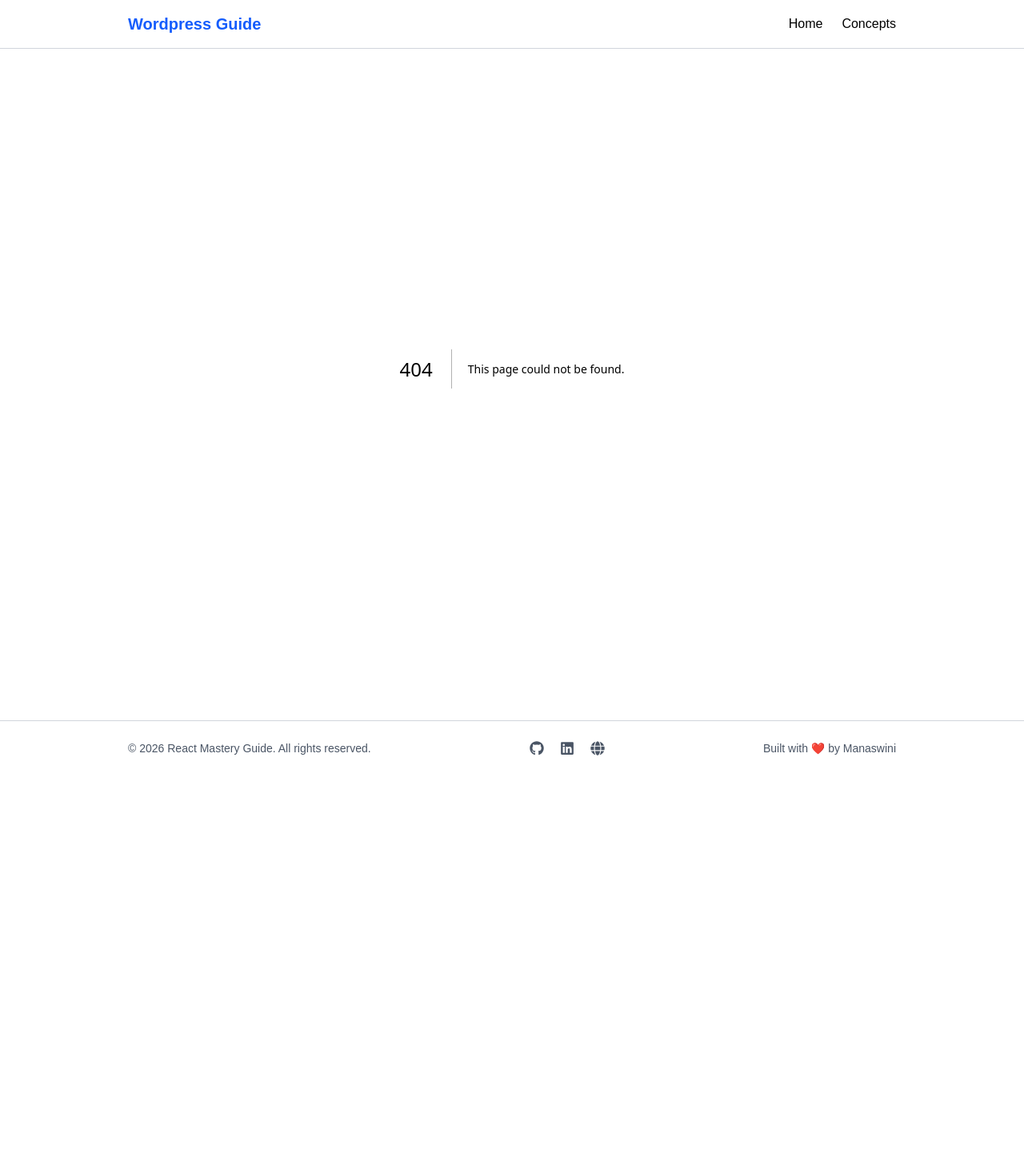
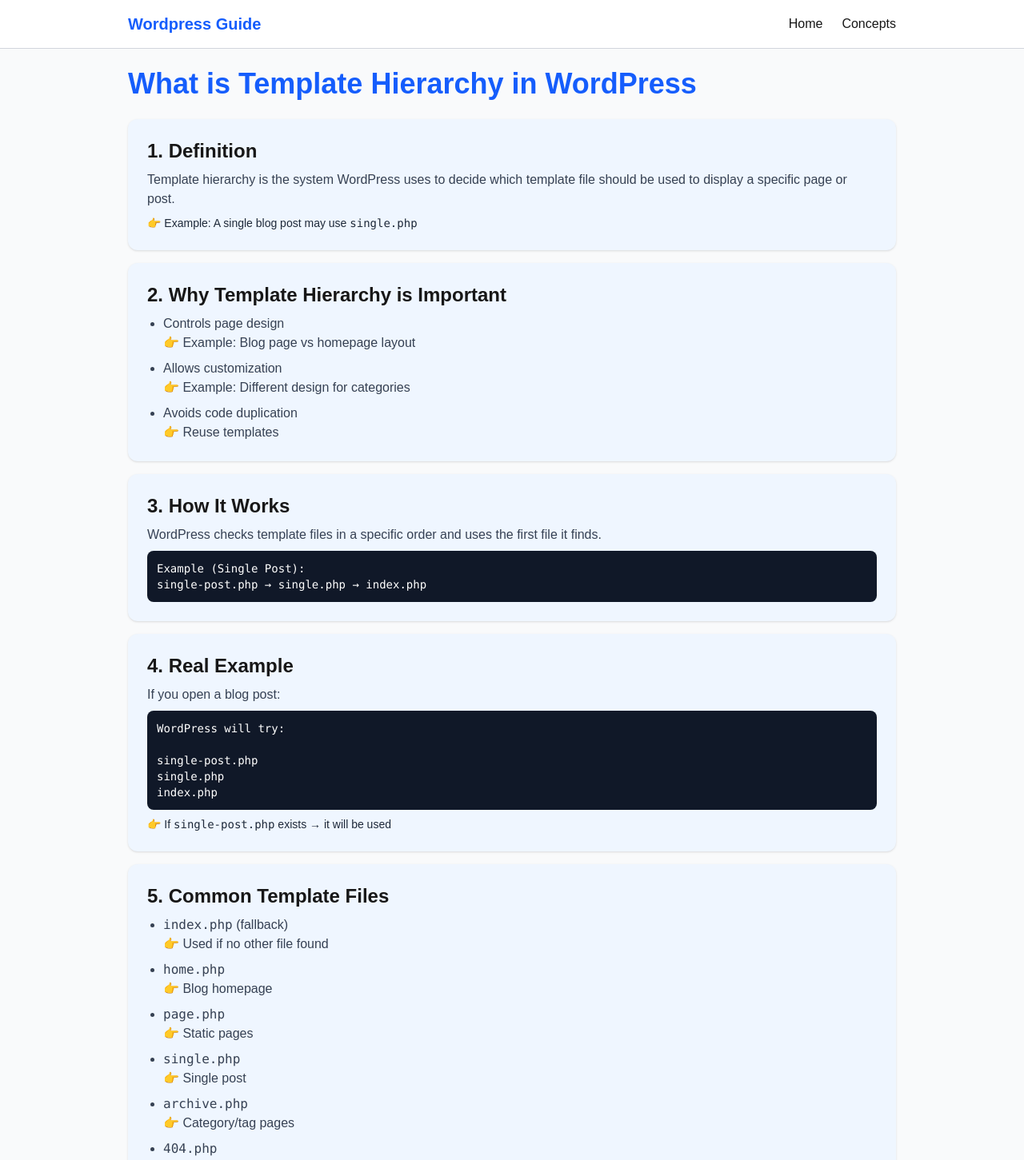
Before and after one commit to Monisasmal/WordPress-Concepts, a Next.js app: page /concepts/WhatIsTemplateHierarchy in a window 1280 px wide. Before the commit this address had no page. Shown: the top 1451 px of the page at 80% size. Before the commit the page ends 970 px from the top, so only its background shows below. Built offline with nearby package versions, Linux system fonts and the light colour scheme.

Commit message:
first commit

```diff
--- /dev/null
+++ b/src/app/concepts/WhatIsTemplateHierarchy/page.tsx
@@ -0,0 +1,213 @@
+export default function WhatIsTemplateHierarchy() {
+  return (
+    <div className="bg-gray-50 min-h-screen">
+
+      {/* Container */}
+      <div className="w-full max-w-5xl mx-auto px-4 sm:px-6 lg:px-8 py-6">
+
+        {/* Header */}
+        <h1 className="text-2xl sm:text-3xl md:text-4xl font-bold text-blue-600 mb-6">
+          What is Template Hierarchy in WordPress
+        </h1>
+
+        {/* Card Wrapper */}
+        <div className="space-y-4">
+
+          {/* Definition */}
+          <section className="bg-blue-50 shadow-sm rounded-xl p-4 sm:p-6">
+            <h2 className="text-lg sm:text-xl md:text-2xl font-semibold mb-2">
+              1. Definition
+            </h2>
+            <p className="text-sm sm:text-base text-gray-700">
+              Template hierarchy is the system WordPress uses to decide which
+              template file should be used to display a specific page or post.
+            </p>
+
+            <p className="text-sm text-gray-800 mt-2">
+              👉 Example: A single blog post may use <code>single.php</code>
+            </p>
+          </section>
+
+          {/* Why */}
+          <section className="bg-blue-50 shadow-sm rounded-xl p-4 sm:p-6">
+            <h2 className="text-lg sm:text-xl md:text-2xl font-semibold mb-2">
+              2. Why Template Hierarchy is Important
+            </h2>
+
+            <ul className="list-disc ml-5 text-sm sm:text-base text-gray-700 space-y-2">
+              <li>
+                Controls page design
+                <br />👉 Example: Blog page vs homepage layout
+              </li>
+
+              <li>
+                Allows customization
+                <br />👉 Example: Different design for categories
+              </li>
+
+              <li>
+                Avoids code duplication
+                <br />👉 Reuse templates
+              </li>
+            </ul>
+          </section>
+
+          {/* How it works */}
+          <section className="bg-blue-50 shadow-sm rounded-xl p-4 sm:p-6">
+            <h2 className="text-lg sm:text-xl md:text-2xl font-semibold mb-2">
+              3. How It Works
+            </h2>
+
+            <p className="text-sm sm:text-base text-gray-700">
+              WordPress checks template files in a specific order and uses
+              the first file it finds.
+            </p>
+
+            <pre className="bg-gray-900 text-white p-3 rounded-lg text-sm overflow-x-auto mt-2">
+{`Example (Single Post):
+single-post.php → single.php → index.php`}
+            </pre>
+          </section>
+
+          {/* Example */}
+          <section className="bg-blue-50 shadow-sm rounded-xl p-4 sm:p-6">
+            <h2 className="text-lg sm:text-xl md:text-2xl font-semibold mb-2">
+              4. Real Example
+            </h2>
+
+            <p className="text-sm sm:text-base text-gray-700">
+              If you open a blog post:
+            </p>
+
+            <pre className="bg-gray-900 text-white p-3 rounded-lg text-sm overflow-x-auto mt-2">
+{`WordPress will try:
+
+single-post.php
+single.php
+index.php`}
+            </pre>
+
+            <p className="text-sm text-gray-800 mt-2">
+              👉 If <code>single-post.php</code> exists → it will be used
+            </p>
+          </section>
+
+          {/* Common templates */}
+          <section className="bg-blue-50 shadow-sm rounded-xl p-4 sm:p-6">
+            <h2 className="text-lg sm:text-xl md:text-2xl font-semibold mb-2">
+              5. Common Template Files
+            </h2>
+
+            <ul className="list-disc ml-5 text-sm sm:text-base text-gray-700 space-y-2">
+              <li>
+                <code>index.php</code> (fallback)
+                <br />👉 Used if no other file found
+              </li>
+
+              <li>
+                <code>home.php</code>
+                <br />👉 Blog homepage
+              </li>
+
+              <li>
+                <code>page.php</code>
+                <br />👉 Static pages
+              </li>
+
+              <li>
+                <code>single.php</code>
+                <br />👉 Single post
+              </li>
+
+              <li>
+                <code>archive.php</code>
+                <br />👉 Category/tag pages
+              </li>
+
+              <li>
+                <code>404.php</code>
+                <br />👉 Not found page
+              </li>
+            </ul>
+          </section>
+
+          {/* Category Example */}
+          <section className="bg-blue-50 shadow-sm rounded-xl p-4 sm:p-6">
+            <h2 className="text-lg sm:text-xl md:text-2xl font-semibold mb-2">
+              6. Category Page Example
+            </h2>
+
+            <pre className="bg-gray-900 text-white p-3 rounded-lg text-sm overflow-x-auto">
+{`category-tech.php
+category.php
+archive.php
+index.php`}
+            </pre>
+
+            <p className="text-sm text-gray-800 mt-2">
+              👉 WordPress picks the first available file
+            </p>
+          </section>
+
+          {/* Advantages */}
+          <section className="bg-blue-50 shadow-sm rounded-xl p-4 sm:p-6">
+            <h2 className="text-lg sm:text-xl md:text-2xl font-semibold mb-2">
+              7. Advantages
+            </h2>
+
+            <ul className="list-disc ml-5 text-sm sm:text-base text-gray-700 space-y-2">
+              <li>
+                Flexible design
+                <br />👉 Different layouts for different pages
+              </li>
+
+              <li>
+                Organized structure
+                <br />👉 Easy to manage themes
+              </li>
+
+              <li>
+                Reusability
+                <br />👉 Common templates reused
+              </li>
+            </ul>
+          </section>
+
+          {/* Mistakes */}
+          <section className="bg-blue-50 shadow-sm rounded-xl p-4 sm:p-6">
+            <h2 className="text-lg sm:text-xl md:text-2xl font-semibold mb-2">
+              8. Common Mistakes
+            </h2>
+
+            <ul className="list-disc ml-5 text-sm sm:text-base text-gray-700 space-y-2">
+              <li>
+                Not understanding hierarchy order
+                <br />👉 Wrong file used
+              </li>
+
+              <li>
+                Missing fallback file
+                <br />👉 Always need index.php
+              </li>
+            </ul>
+          </section>
+
+          {/* Interview */}
+          <section className="bg-blue-50 shadow-sm rounded-xl p-4 sm:p-6">
+            <h2 className="text-lg sm:text-xl md:text-2xl font-semibold mb-2">
+              Interview Points
+            </h2>
+
+            <ul className="list-disc ml-5 text-sm sm:text-base text-gray-900 space-y-1">
+              <li>Defines which template file is used</li>
+              <li>Follows priority order</li>
+              <li>index.php is fallback</li>
+              <li>Example: single.php, page.php</li>
+            </ul>
+          </section>
+
+        </div>
+      </div>
+    </div>
+  );
+}
--- a/src/app/concepts/page.tsx
+++ b/src/app/concepts/page.tsx
@@ -26,6 +26,7 @@
      {name: "What are Widgets in WordPress?", path:"/concepts/WhatAreWidgets"},
      {name: "What are Menus in WordPress?", path:"/concepts/WhatAreMenus"},
      {name: "What is a Child Theme in WordPress?", path:"/concepts/WhatIsChildTheme"},
+     {name: "What is Template Hierarchy in WordPress?", path:"/concepts/WhatIsTemplateHierarchy"},
 ];
 
 export default function Concepts(){
```
